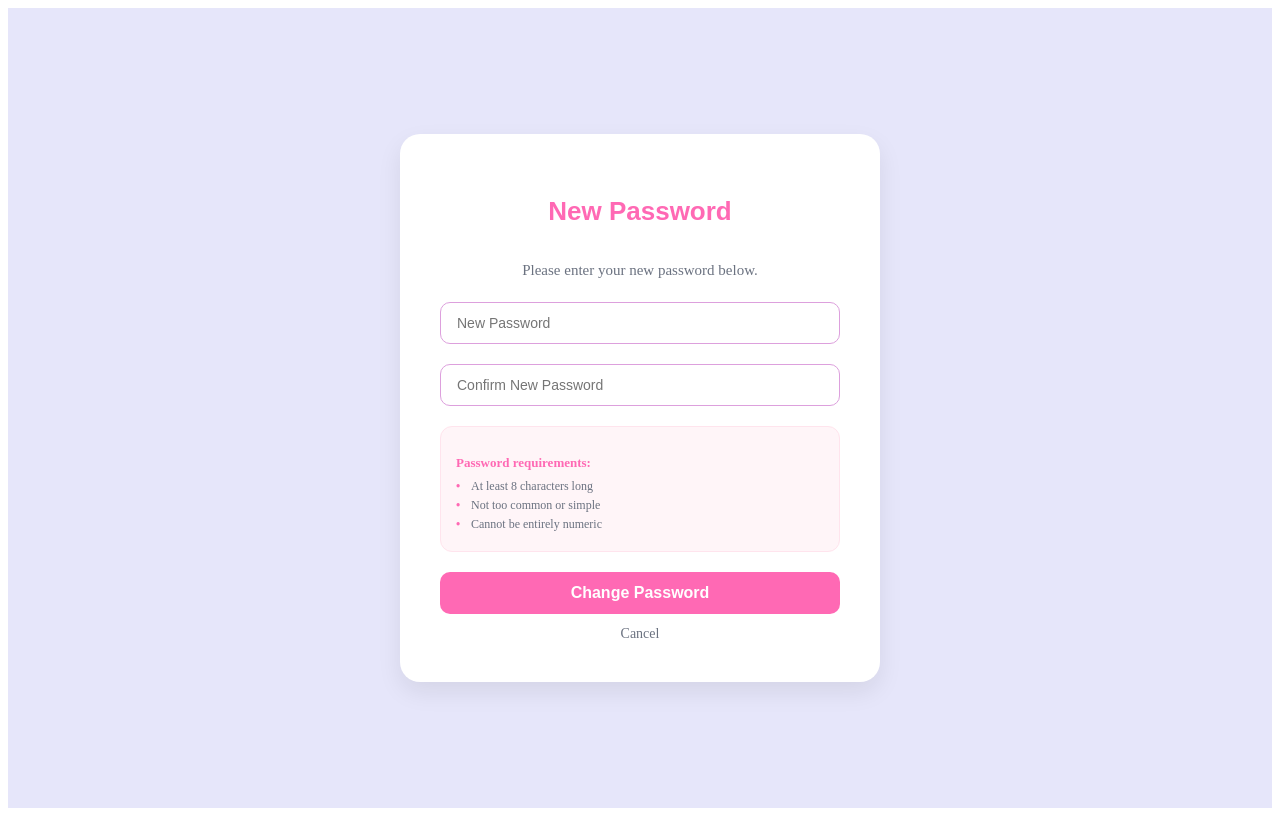
After one commit to alexandrasapula/petproject5, a Django app: template petproject5/templates/account/password_reset_from_key.html in a window 1280 px wide. The commit adds this page. Run offline with Django 3.2, Linux system fonts and the light colour scheme; the template is opened without the code that fills it, so the values that code supplies are empty.

Commit message:
Add reset password function

```diff
--- /dev/null
+++ b/petproject5/authapp/static/authapp/css/password-reset.css
@@ -0,0 +1,228 @@
+.auth-container {
+    display: flex;
+    justify-content: center;
+    align-items: center;
+    min-height: 100vh;
+    background-color: #E6E6FA; /* var(--bg-main) */
+}
+
+.auth-card {
+    background: white;
+    padding: 40px;
+    border-radius: 20px;
+    box-shadow: 0 10px 25px rgba(0,0,0,0.08);
+    width: 100%;
+    max-width: 400px;
+    text-align: center;
+}
+
+.auth-card h2 {
+    color: #1f2933; /* var(--text-main) */
+    margin-bottom: 12px;
+    font-size: 24px;
+    font-family: sans-serif;
+}
+
+.auth-subtitle {
+    color: #6b7280; /* var(--text-muted) */
+    font-size: 14px;
+    margin-bottom: 24px;
+    line-height: 1.5;
+}
+
+.form-group input {
+    width: 100%;
+    padding: 12px 16px;
+    border: 1px solid #DDA0DD; /* var(--border-color) */
+    border-radius: 10px;
+    font-size: 14px;
+    margin-bottom: 20px;
+    outline: none;
+    box-sizing: border-box; /* Чтобы padding не раздувал инпут */
+    transition: border-color 0.2s;
+}
+
+.form-group input:focus {
+    border-color: #FF69B4; /* var(--accent) */
+}
+
+.btn-primary {
+    width: 100%;
+    background-color: #FF69B4; /* var(--accent) */
+    color: white;
+    border: none;
+    padding: 12px;
+    border-radius: 10px;
+    font-weight: 600;
+    cursor: pointer;
+    font-size: 16px;
+    transition: background 0.2s;
+}
+
+.btn-primary:hover {
+    background-color: #FF1493; /* var(--accent-hover) */
+}
+
+.auth-footer {
+    margin-top: 20px;
+    font-size: 13px;
+}
+
+.auth-footer a {
+    color: #FF69B4;
+    text-decoration: none;
+    font-weight: 500;
+}
+
+.auth-footer a:hover {
+    text-decoration: underline;
+}
+
+.auth-card {
+    background: white;
+    padding: 40px;
+    border-radius: 20px;
+    box-shadow: 0 10px 25px rgba(0,0,0,0.08);
+    width: 100%;
+    max-width: 400px;
+
+    display: flex;
+    flex-direction: column;
+    align-items: center;
+    text-align: center;
+}
+
+.auth-card h2 {
+    color: #FF69B4;
+    margin-bottom: 16px;
+    font-size: 26px;
+    font-weight: 700;
+}
+
+.auth-subtitle {
+    color: #6b7280;
+    font-size: 15px;
+    line-height: 1.6;
+    margin-bottom: 20px;
+}
+
+.auth-card p strong {
+    color: #FF1493;
+}
+
+.icon-circle {
+    transition: transform 0.3s ease;
+}
+
+.icon-circle:hover {
+    transform: scale(1.1);
+}
+
+.password-requirements {
+    text-align: left;
+    background: #fff5f8; /* Очень светлый розовый фон */
+    padding: 15px;
+    border-radius: 12px;
+    margin-bottom: 20px;
+    border: 1px solid #ffe4ed;
+}
+
+.password-requirements p {
+    font-size: 13px;
+    font-weight: 600;
+    color: #FF69B4;
+    margin-bottom: 8px;
+}
+
+.password-requirements ul {
+    list-style: none;
+    padding: 0;
+    margin: 0;
+}
+
+.password-requirements li {
+    font-size: 12px;
+    color: #6b7280;
+    margin-bottom: 4px;
+    position: relative;
+    padding-left: 15px;
+}
+
+.password-requirements li::before {
+    content: "•";
+    color: #FF69B4;
+    position: absolute;
+    left: 0;
+    font-weight: bold;
+}
+
+.form-actions-stack {
+    display: flex;
+    flex-direction: column;
+    gap: 12px;
+}
+
+.btn-cancel {
+    font-size: 14px;
+    color: #6b7280;
+    text-decoration: none;
+    transition: color 0.2s;
+}
+
+.btn-cancel:hover {
+    color: #dc2626;
+}
+
+.icon-success {
+    width: 80px;
+    height: 80px;
+    background: #fff5f8;
+    border: 3px solid #FF69B4;
+    border-radius: 50%;
+    display: flex;
+    align-items: center;
+    justify-content: center;
+    margin: 0 auto 24px;
+    color: #FF69B4;
+}
+
+.icon-success svg {
+    width: 40px;
+    height: 40px;
+}
+
+.icon-success {
+    animation: popIn 0.5s cubic-bezier(0.175, 0.885, 0.32, 1.275);
+}
+
+@keyframes popIn {
+    0% { transform: scale(0.5); opacity: 0; }
+    100% { transform: scale(1); opacity: 1; }
+}
+
+.form-actions-full {
+    margin-top: 24px;
+    width: 100%;
+}
+
+.form-actions-full .btn-primary {
+    text-decoration: none;
+    display: block;
+    text-align: center;
+    box-sizing: border-box;
+}
+
+.auth-card {
+    animation: slideUp 0.4s ease-out;
+}
+
+@keyframes slideUp {
+    from {
+        opacity: 0;
+        transform: translateY(20px);
+    }
+    to {
+        opacity: 1;
+        transform: translateY(0);
+    }
+}
--- a/petproject5/petproject5/urls.py
+++ b/petproject5/petproject5/urls.py
@@ -21,8 +21,8 @@ from django.conf.urls.static import static
 
 urlpatterns = [
     path('admin/', admin.site.urls),
+    path('auth/', include('authapp.urls')),
     path('accounts/', include('allauth.urls')),
-    path('auth/', include('authapp.urls')),
     path('', include('core.urls')),
     path('chat/', include("chat.urls")),
 ] + static(settings.MEDIA_URL, document_root=settings.MEDIA_ROOT)
--- /dev/null
+++ b/petproject5/templates/account/login.html
@@ -0,0 +1 @@
+{% extends "authapp/auth.html" %}
--- /dev/null
+++ b/petproject5/templates/account/password_reset_from_key.html
@@ -0,0 +1,46 @@
+{% load static %}
+<!DOCTYPE html>
+<html lang="en">
+<head>
+    <meta charset="UTF-8">
+    <meta name="viewport" content="width=device-width, initial-scale=1.0">
+    <title>Set New Password</title>
+    <link rel="stylesheet" href="{% static 'authapp/css/password-reset.css' %}">
+</head>
+<body>
+
+<div class="auth-container">
+    <div class="auth-card">
+        <h2>New Password</h2>
+        <p class="auth-subtitle">Please enter your new password below.</p>
+
+        <form method="post" action="{{ action_url }}">
+            {% csrf_token %}
+
+            <div class="form-group">
+                {{ form.password1.errors }}
+                <input type="password" name="password1" placeholder="New Password" required>
+
+                {{ form.password2.errors }}
+                <input type="password" name="password2" placeholder="Confirm New Password" required>
+            </div>
+
+            <div class="password-requirements">
+                <p>Password requirements:</p>
+                <ul>
+                    <li>At least 8 characters long</li>
+                    <li>Not too common or simple</li>
+                    <li>Cannot be entirely numeric</li>
+                </ul>
+            </div>
+
+            <div class="form-actions-stack">
+                <button type="submit" class="btn-primary">Change Password</button>
+                <a href="{% url 'account_login' %}" class="btn-cancel">Cancel</a>
+            </div>
+        </form>
+    </div>
+</div>
+
+</body>
+</html>
```
Also changed, not shown: petproject5/authapp/static/authapp/css/auth.css (+22 -1 lines), petproject5/authapp/templates/authapp/auth.html (+7 -0 lines), petproject5/templates/account/password_reset.html (added, +35 -0 lines), petproject5/templates/account/password_reset_done.html (added, +27 -0 lines), petproject5/templates/account/password_reset_from_key_done.html (added, +36 -0 lines).
